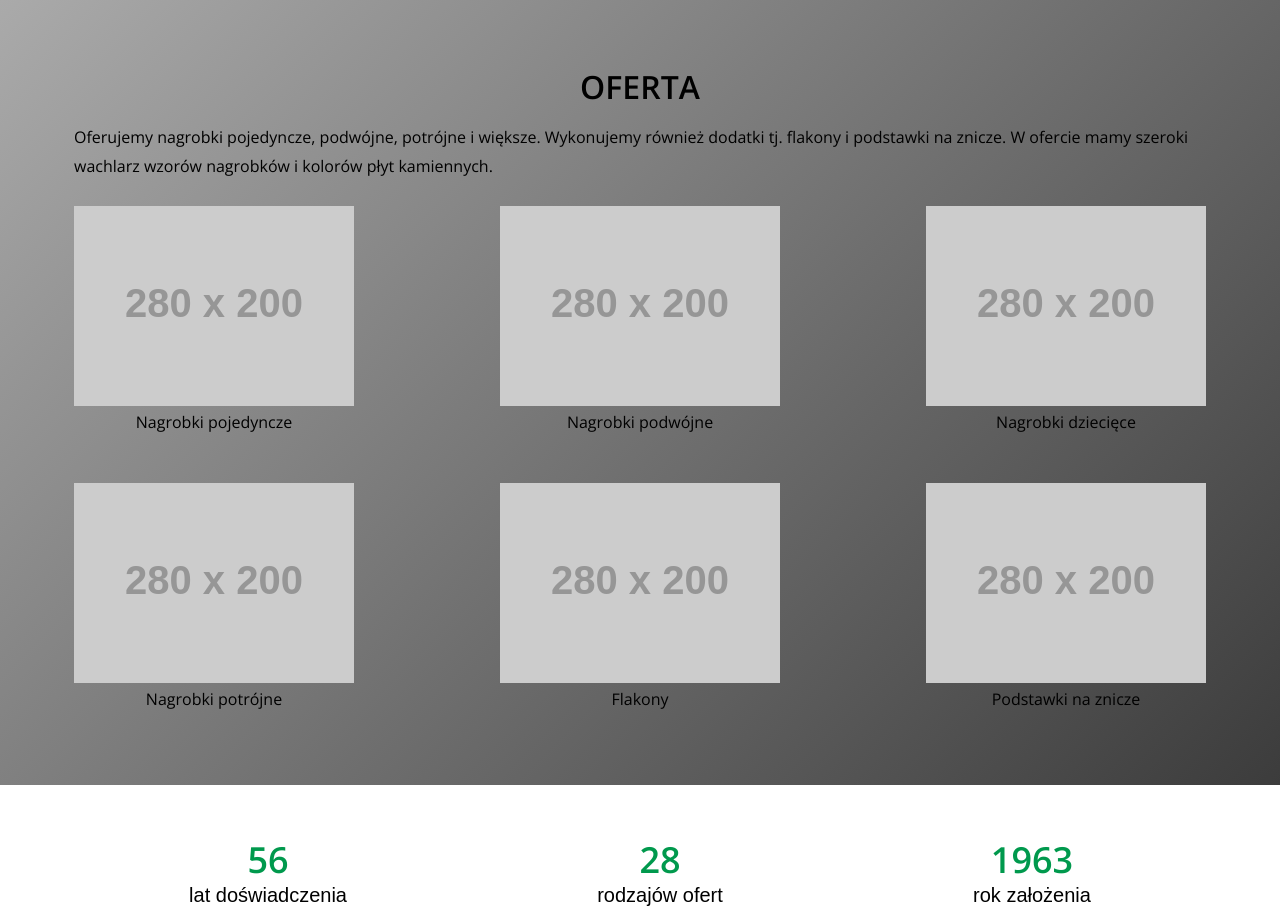
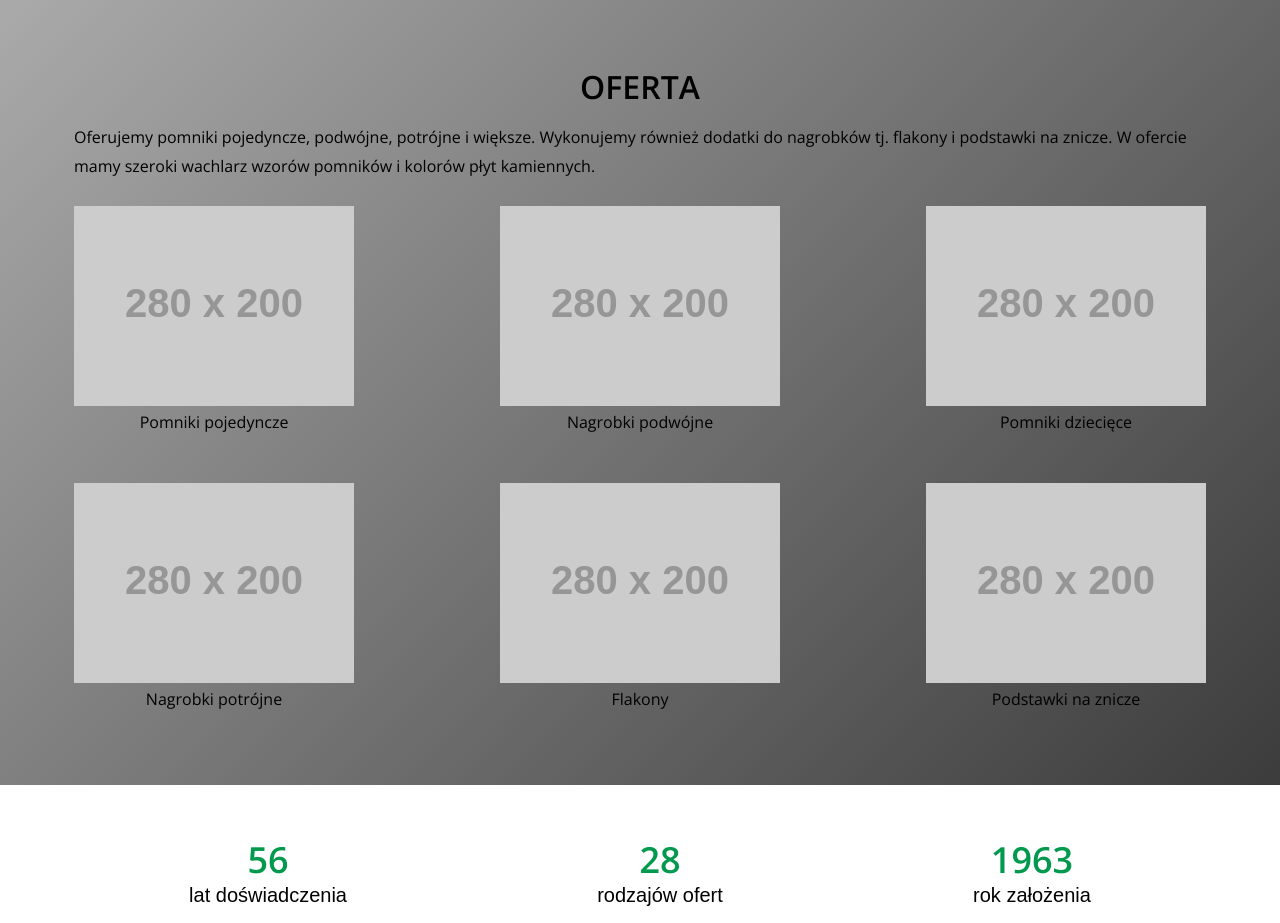
Before and after one commit to nagrobki-borek/nagrobki-borek, a plain HTML site: page index.html in a window 1280 px wide. Shown: the part 1700-2623 px from the top of the page. Drawn offline with nearby package versions, Linux system fonts and the light colour scheme; some packages are replaced by stand-ins of ours; placeholder pictures from the web are drawn by us; a web font is replaced by a local one.

Commit message:
change text

```diff
--- a/index.html
+++ b/index.html
@@ -124,16 +124,16 @@
 		<div class="container">
 			<h2 class="title">oferta</h2>
 			<p class="text">
-				Oferujemy nagrobki pojedyncze, podwójne, potrójne i&nbsp;większe. Wykonujemy również dodatki tj. flakony
+				Oferujemy pomniki pojedyncze, podwójne, potrójne i&nbsp;większe. Wykonujemy również dodatki  do nagrobków tj. flakony
 				i&nbsp;podstawki na&nbsp;znicze.
-				W ofercie mamy szeroki wachlarz wzorów nagrobków i&nbsp;kolorów płyt kamiennych.
+				W ofercie mamy szeroki wachlarz wzorów pomników i&nbsp;kolorów płyt kamiennych.
 			</p>
 			<div class="content">
 				<div class="row">
 					<div class="option">
 						<img src=" https://via.placeholder.com/280x200?text=nagrobek+pojedynczy"
 							alt="nagrobek pojedynczy" />
-						<p>Nagrobki pojedyncze</p>
+						<p>Pomniki pojedyncze</p>
 					</div>
 					<div class="option">
 						<img src=" https://via.placeholder.com/280x200?text=nagrobek+podwojny"
@@ -143,7 +143,7 @@
 					<div class="option">
 						<img src=" https://via.placeholder.com/280x200?text=nagrobek+dzieciecy"
 							alt="nagrobek dzieciecy" />
-						<p>Nagrobki dziecięce</p>
+						<p>Pomniki dziecięce</p>
 					</div>
 				</div>
 				<div class="row">
```
